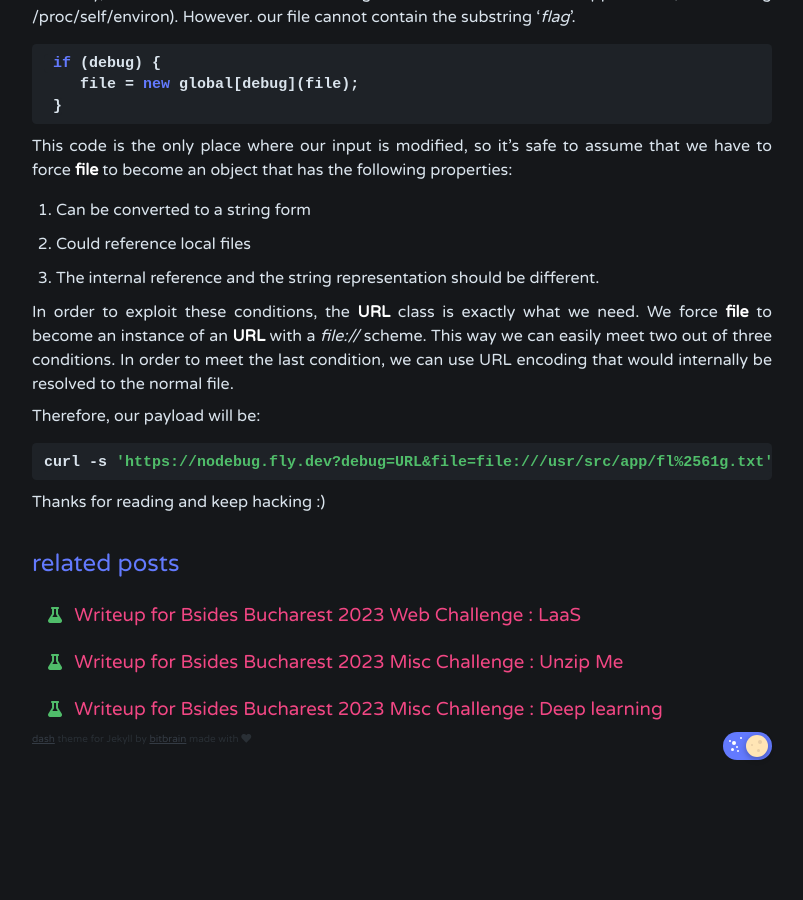
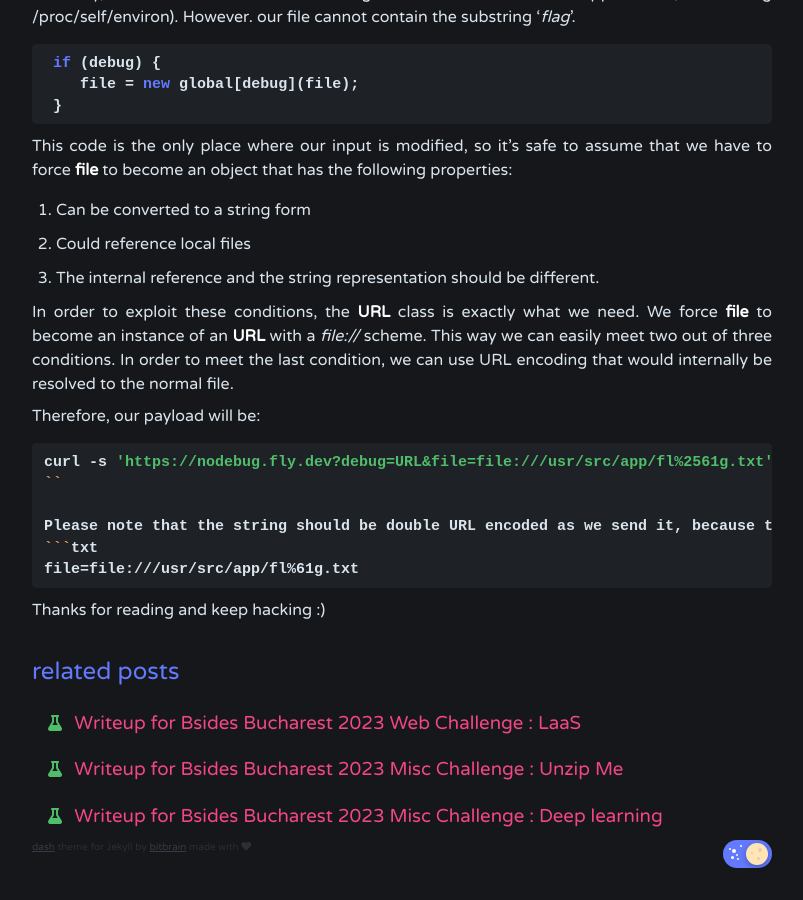
Before and after one commit to hikarihacks/hikarihacks.github.io, a Jekyll site: the page built from _posts/2023-05-19-writeup-bsides-ctf-bucharest-web-nodebug.md, in a window 1280 px wide and 900 px high, scrolled down 1494 px. Shown: the whole window, without its empty margins (238-1041 px from the left). Built offline with Jekyll 4.4.1, drawn with Linux system fonts in a browser that asks for light colours; nearby versions of some CDN libraries; comment, search, counter and statistics services are not loaded; before the commit the page ends 2286 px from its top, so only the background shows below that.

Commit message:
Added small URL encoding explanation

````diff
--- a/_posts/2023-05-19-writeup-bsides-ctf-bucharest-web-nodebug.md
+++ b/_posts/2023-05-19-writeup-bsides-ctf-bucharest-web-nodebug.md
@@ -46,6 +46,11 @@ In order to meet the last condition, we can use URL encoding that would internal
 Therefore, our payload will be:
 ```bash
 curl -s 'https://nodebug.fly.dev?debug=URL&file=file:///usr/src/app/fl%2561g.txt'
+``
+
+Please note that the string should be double URL encoded as we send it, because the first time it is automatically URL decoded by the backend. Practically, what the backend receives is actually
+```txt
+file=file:///usr/src/app/fl%61g.txt
 ```
 
 Thanks for reading and keep hacking :)
````
